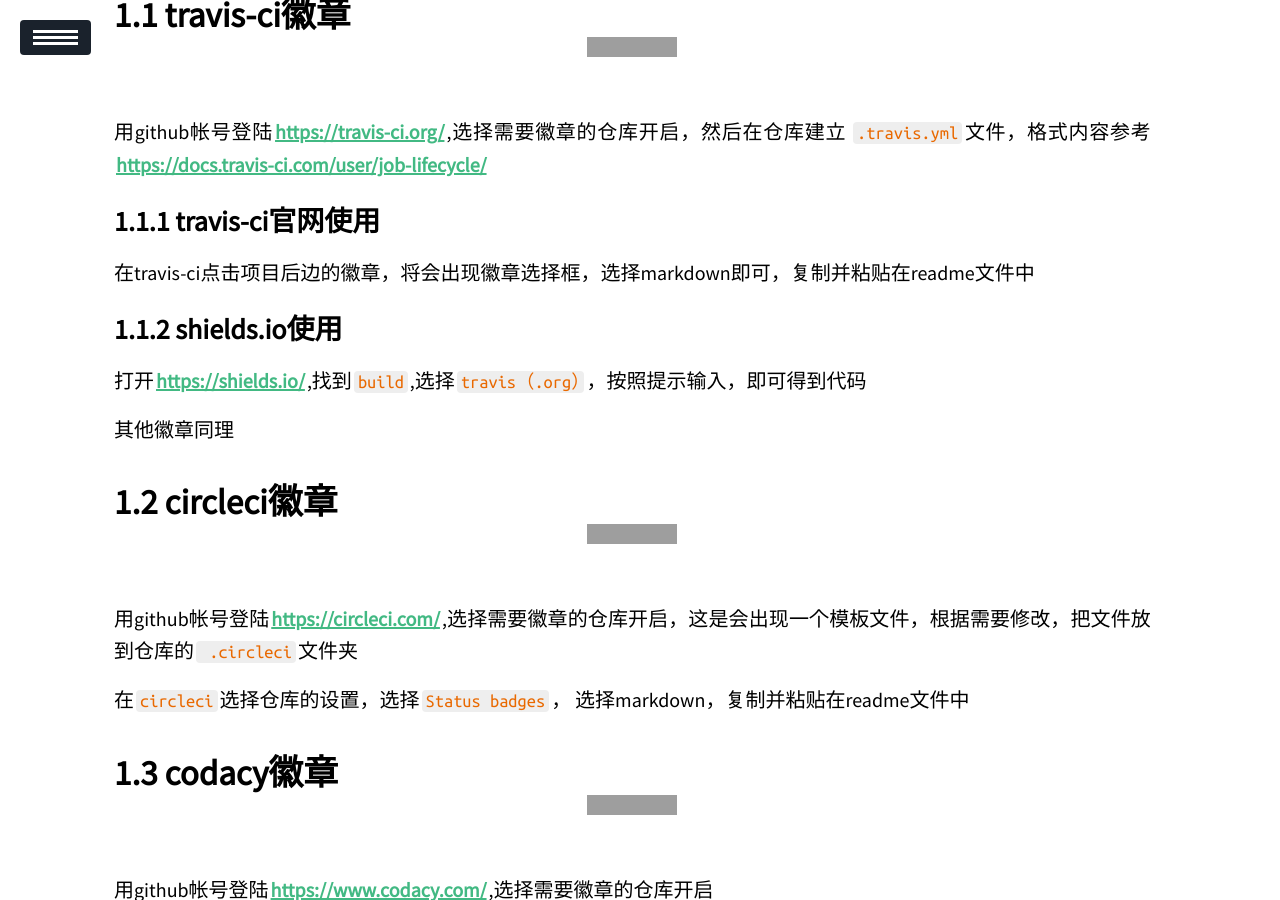
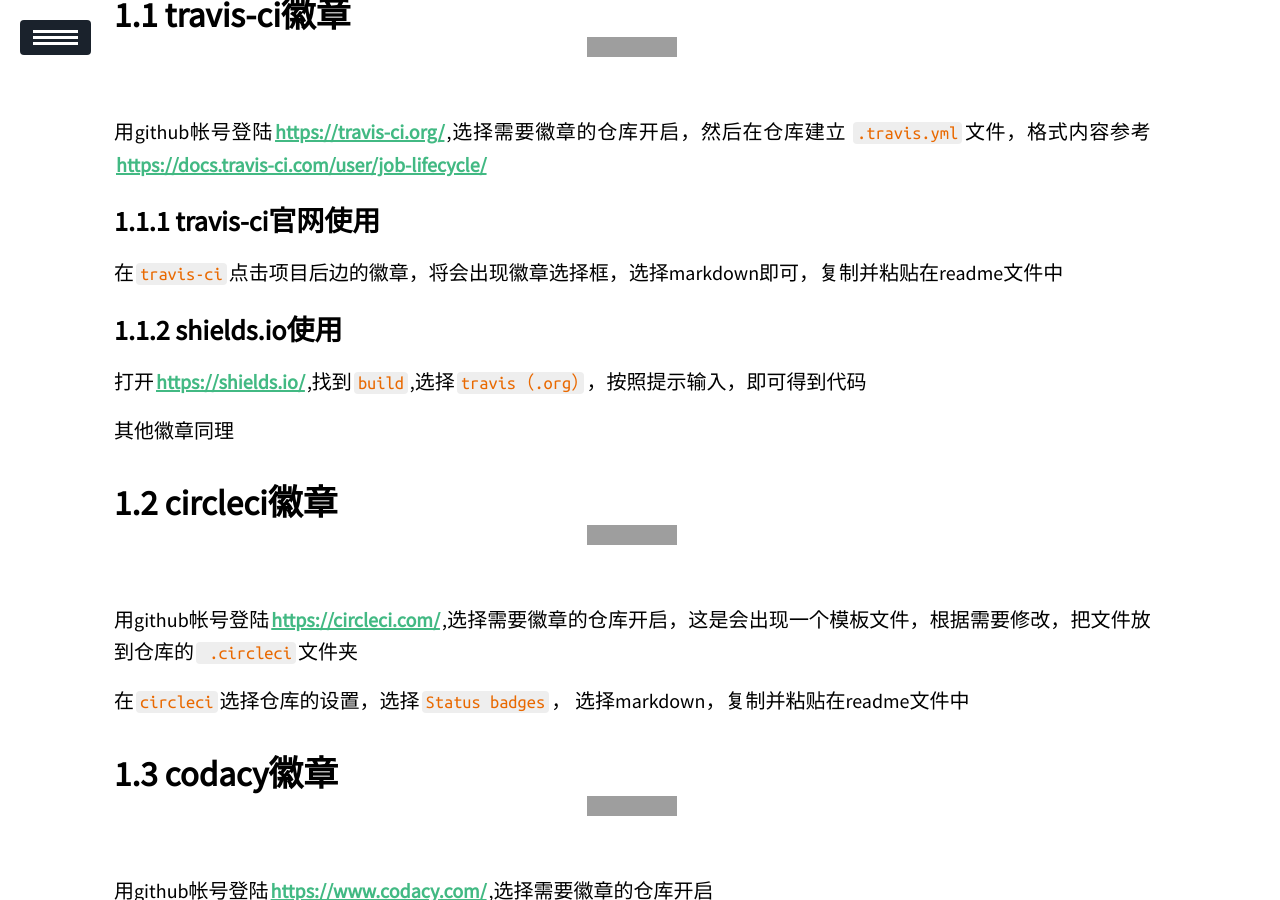
Before and after one commit to ZhaoYandong00/zhaoyandong00.github.io, a Jekyll site: the page built from _posts/2020-04-04-md-logo.md, in a window 1280 px wide and 900 px high, scrolled down 481 px. Built offline with Jekyll 4.4.1, drawn with Linux system fonts in a browser that asks for light colours; comment, search, counter and statistics services are not loaded; grey boxes are pictures that could not be loaded.

Commit message:
文档修改

```diff
--- a/_posts/2020-04-04-md-logo.md
+++ b/_posts/2020-04-04-md-logo.md
@@ -10,7 +10,7 @@
 用github帐号登陆<https://travis-ci.org/>,选择需要徽章的仓库开启，然后在仓库建立 `.travis.yml`文件，格式内容参考<https://docs.travis-ci.com/user/job-lifecycle/>
 
 ### travis-ci官网使用
-在travis-ci点击项目后边的徽章，将会出现徽章选择框，选择markdown即可，复制并粘贴在readme文件中
+在`travis-ci`点击项目后边的徽章，将会出现徽章选择框，选择markdown即可，复制并粘贴在readme文件中
 ### shields.io使用
 打开<https://shields.io/>,找到`build`,选择`travis（.org）`，按照提示输入，即可得到代码
 
```
